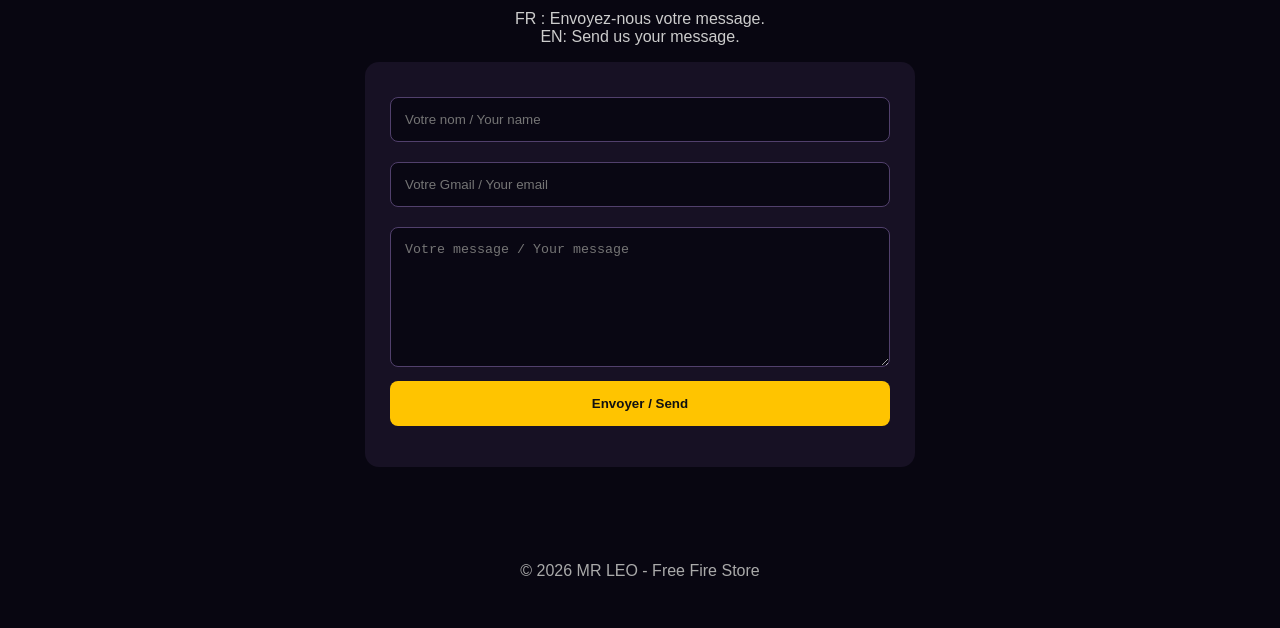
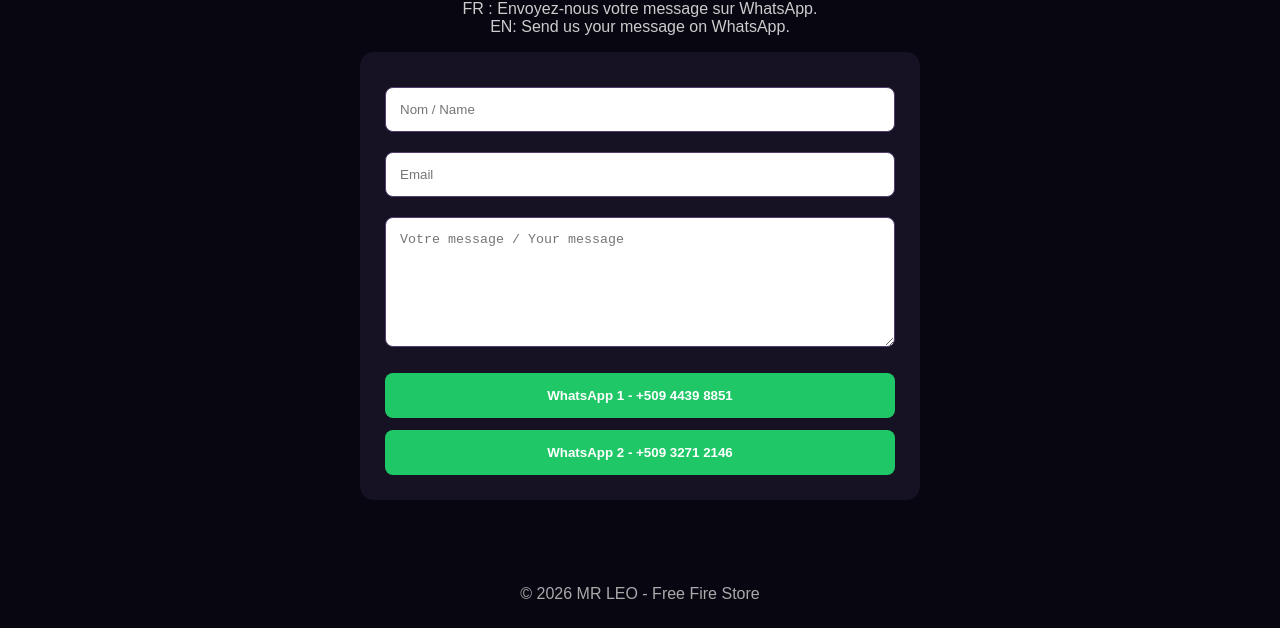
Before and after one commit to MrLeo-web/mr-leo, a plain HTML site: page contact.html in a window 1280 px wide. Shown: the part 211-839 px from the top of the page. Before the commit the page ends 816 px from the top, so only its background shows below. Drawn offline with nearby package versions, Linux system fonts and the light colour scheme.

Commit message:
Update contact.html

```diff
--- a/contact.html
+++ b/contact.html
@@ -3,22 +3,21 @@
 <html lang="fr">
 <head>
 <meta charset="UTF-8">
-<meta name="viewport" content="width=device-width, initial-scale=1.0">
+<meta name="viewport" content="width=device-width, initial-scale=1">
 <title>Contact - MR LEO</title>
 <style>
 *{box-sizing:border-box}
-body{margin:0;background:#080611;color:white;font-family:Arial,sans-serif}
+body{margin:0;background:#080611;color:white;font-family:Arial}
 header{background:#05040a;padding:20px;text-align:center;border-bottom:2px solid #ffc400}
 header a{color:#ffc400;text-decoration:none;font-size:25px;font-weight:bold}
-main{max-width:600px;margin:45px auto;padding:25px}
+main{max-width:600px;margin:40px auto;padding:20px}
 h1{text-align:center;color:#ffc400}
 p{text-align:center;color:#ccc}
 form{background:#171124;padding:25px;border-radius:14px}
-input,textarea{width:100%;padding:14px;margin:10px 0;border:1px solid #51406c;border-radius:8px;background:#090713;color:white}
-textarea{height:140px;resize:vertical}
-button{width:100%;padding:15px;background:#ffc400;color:#111;border:0;border-radius:8px;font-weight:bold;cursor:pointer}
-button:disabled{opacity:.6}
-#status{text-align:center;margin-top:15px}
+input,textarea{width:100%;padding:14px;margin:10px 0;border:1px solid #51406c;border-radius:8px}
+textarea{height:130px}
+button{width:100%;padding:15px;margin-top:12px;border:0;border-radius:8px;background:#20c767;color:white;font-weight:bold;cursor:pointer}
+button:hover{opacity:.85}
 footer{text-align:center;color:#aaa;padding:25px}
 </style>
 </head>
@@ -28,56 +27,47 @@ footer{text-align:center;color:#aaa;padding:25px}
 
 <main>
 <h1>Contactez-nous / Contact Us</h1>
-<p>FR : Envoyez-nous votre message.<br>
-EN: Send us your message.</p>
+<p>FR : Envoyez-nous votre message sur WhatsApp.<br>
+EN: Send us your message on WhatsApp.</p>
 
-<form id="contact-form">
-<input name="name" placeholder="Votre nom / Your name" required>
-<input name="email" type="email" placeholder="Votre Gmail / Your email" required>
-<textarea name="message" placeholder="Votre message / Your message" required></textarea>
-<button id="send-btn" type="submit">Envoyer / Send</button>
-<p id="status"></p>
+<form id="contactForm">
+<input id="name" placeholder="Nom / Name" required>
+<input id="email" type="email" placeholder="Email" required>
+<textarea id="message" placeholder="Votre message / Your message" required></textarea>
+
+<button type="button" onclick="sendWhatsApp('50944398851')">
+WhatsApp 1 - +509 4439 8851
+</button>
+
+<button type="button" onclick="sendWhatsApp('50932712146')">
+WhatsApp 2 - +509 3271 2146
+</button>
 </form>
 </main>
 
 <footer>© 2026 MR LEO - Free Fire Store</footer>
 
-<script src="https://cdn.jsdelivr.net/npm/@emailjs/browser@4/dist/email.min.js"></script>
 <script>
-const SERVICE_ID = "Mrleo_777";
-const TEMPLATE_ID = "7rkxdjp";
-const PUBLIC_KEY = "GDnoAo-FBhFIJDCb4";
+function sendWhatsApp(number){
+  const name = document.getElementById("name").value.trim();
+  const email = document.getElementById("email").value.trim();
+  const message = document.getElementById("message").value.trim();
 
-emailjs.init({publicKey: PUBLIC_KEY});
-
-document.getElementById("contact-form").addEventListener("submit", async function(e){
-  e.preventDefault();
-  const button = document.getElementById("send-btn");
-  const status = document.getElementById("status");
-
-  button.disabled = true;
-  button.textContent = "Sending...";
-  status.textContent = "";
-
-  const data = {
-    name: this.name.value,
-    email: this.email.value,
-    message: this.message.value
-  };
-
-  try {
-    await emailjs.send(SERVICE_ID, TEMPLATE_ID, data);
-    status.textContent = "Message envoyé ! / Message sent!";
-    status.style.color = "#4ade80";
-    this.reset();
-  } catch(error) {
-    status.textContent = "Erreur. Réessayez / Error. Try again.";
-    status.style.color = "#ff7777";
+  if(!name || !email || !message){
+    alert("Veuillez remplir tous les champs / Please fill in all fields.");
+    return;
   }
 
-  button.disabled = false;
-  button.textContent = "Envoyer / Send";
-});
+  const text =
+    "Nouveau message MR LEO\n\n" +
+    "Nom: " + name + "\n" +
+    "Email: " + email + "\n" +
+    "Message: " + message;
+
+  const url = "https://wa.me/" + number + "?text=" + encodeURIComponent(text);
+  window.open(url, "_blank");
+}
 </script>
+
 </body>
 </html>
```
